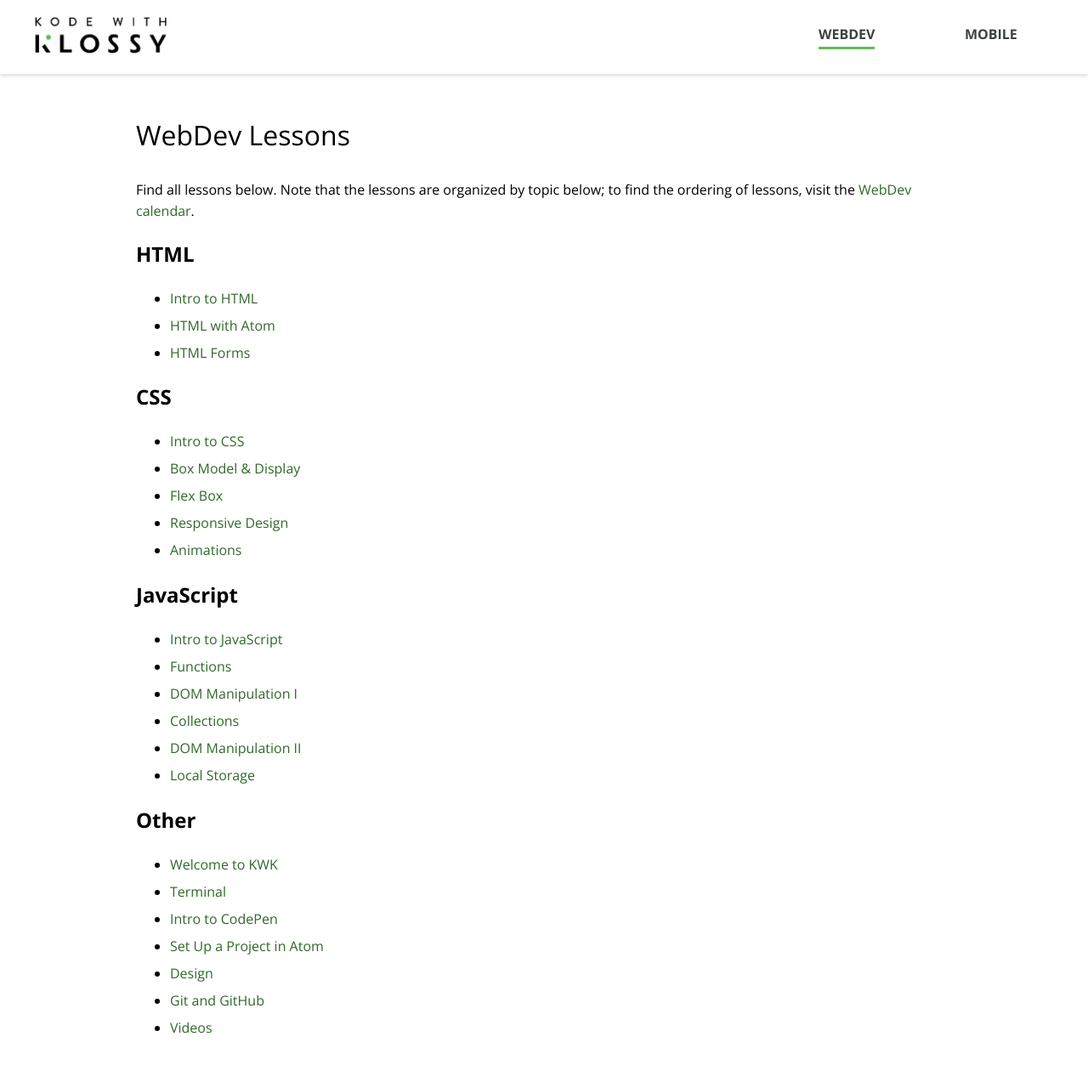
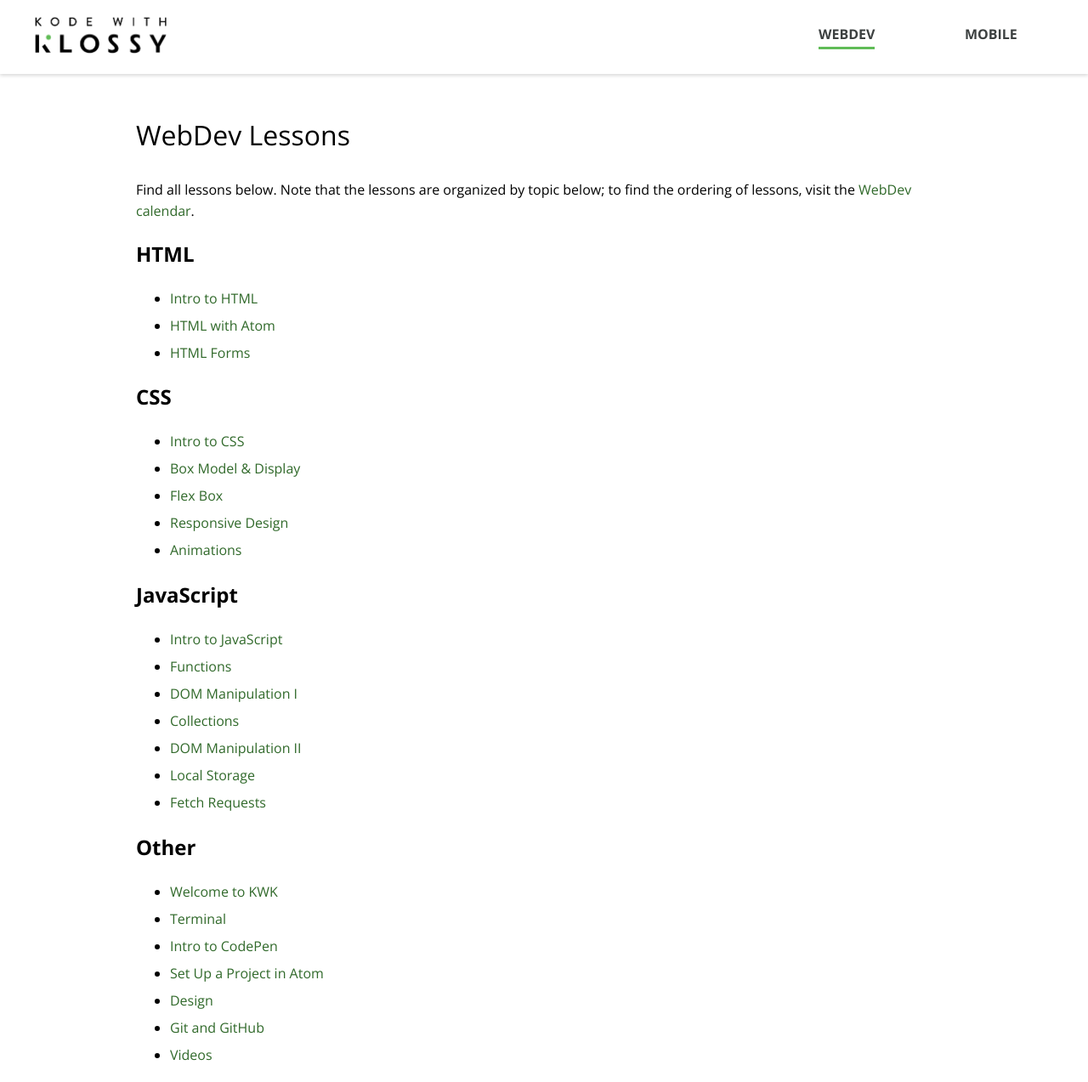
Before and after one commit to ameseee/kwk-curriculum-site, a Jekyll site: the page built from web-app/lessons/index.md, in a window 1280 px wide. Shown: the top 1273 px of the page at 85% size. Built offline with Jekyll 4.4.1, drawn with Linux system fonts in a browser that asks for light colours; nearby versions of some CDN libraries; grey boxes are pictures that could not be loaded.

Commit message:
Add Fetch Requests lesson to lesson index page

```diff
--- a/web-app/lessons/index.md
+++ b/web-app/lessons/index.md
@@ -23,6 +23,7 @@ Find all lessons below. Note that the lessons are organized by topic below; to f
 - [Collections]({{ site.url }}//web-app/lessons/collections)
 - [DOM Manipulation II]({{ site.url }}/web-app/lessons/dom-manipulation-2)
 - [Local Storage]({{ site.url }}/web-app/lessons/local-storage)
+- [Fetch Requests]()
 
 ## Other
 - [Welcome to KWK]({{ site.url }}/web-app/lessons/welcome-to-kwk)
```
